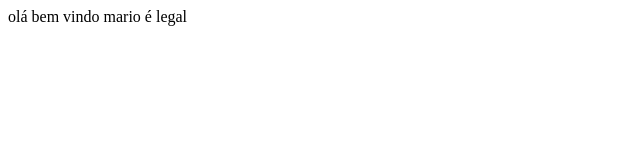
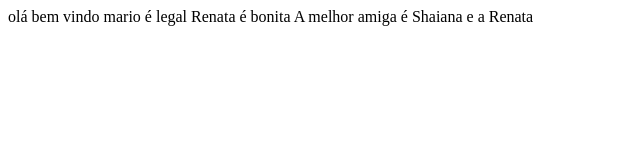
Before and after one commit to leanacletosantos/filme., a plain HTML site: page index.html in a window 1280 px wide. Shown: the whole page, without its empty margins (0-640 px from the left). Drawn offline with Linux system fonts and the light colour scheme.

Commit message:
Renata é bonita

```diff
--- a/index.html
+++ b/index.html
@@ -9,5 +9,8 @@
 
     olá bem vindo
     mario é legal
+    Renata é bonita
+    A melhor amiga é Shaiana e a Renata
+
 </body>
 </html>
```
